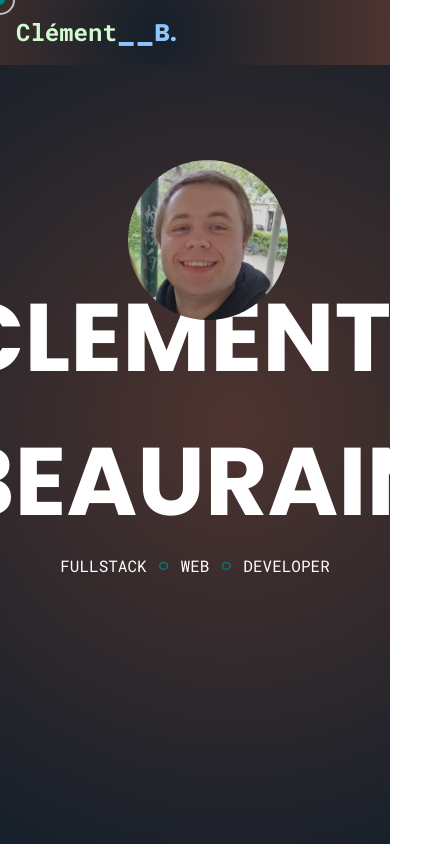
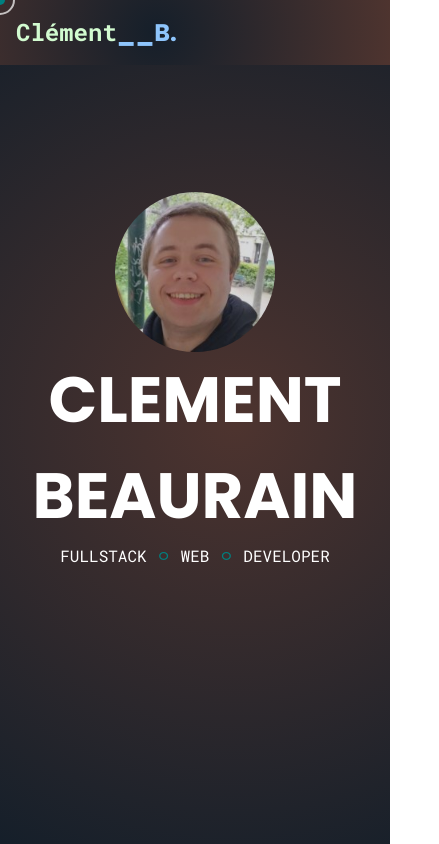
Before and after one commit to Lap0u/Portfolio, a React (Vite) app in the folder my-portfolio/: page / in a window 390 px wide. Shown: the top 844 px of the page, 439 px wide, since content can reach past the window. Built offline with nearby package versions, Linux system fonts and the light colour scheme; some icons are missing.

Commit message:
ajout useOrientation

```diff
--- a/my-portfolio/package.json
+++ b/my-portfolio/package.json
@@ -10,6 +10,7 @@
     "preview": "vite preview"
   },
   "dependencies": {
+    "@uidotdev/usehooks": "^2.0.1",
     "react": "^18.2.0",
     "react-dom": "^18.2.0",
     "react-router-dom": "^6.14.1",
--- a/my-portfolio/src/components/BigTitle.tsx
+++ b/my-portfolio/src/components/BigTitle.tsx
@@ -1,17 +1,38 @@
 import clementProfile from '../assets/clement_profile.png';
+import { useOrientation } from '../hooks/useOrientation';
 
 const BigTitle = () => {
+  const { isPortrait } = useOrientation();
   return (
+    <>
+      {isPortrait ? (
+        <div className="pt-48 flex flex-col items-center w-screen h-[100dvh] radial2">
+          <img
+            src={clementProfile}
+            alt="face"
+            className="z-0 w-[clamp(10rem_,_10vw_,_20rem)] rounded-full"
+          />
+          <div id="home" className="flex flex-col items-center justify-center">
+            <div className=" text-center text-[clamp(4rem_,_8vw_,_12rem)] font-bold text-white">
+              CLEMENT BEAURAIN
+            </div>
+            <div className="text-[clamp(1rem_,_1.5vw_,_1.5rem)] text-white font-roboto">
+              FULLSTACK <span className="text-teal">ㅇ</span> WEB{' '}
+              <span className="text-teal">ㅇ</span> DEVELOPER
+            </div>
+          </div>
+        </div>
+      ) : (
         <>
           <img
             src={clementProfile}
             alt="face"
-        className="z-0 first-letter: absolute top-40 left-32 w-[clamp(10rem_,_10vw_,_20rem)] rounded-full"
+            className="z-0 absolute top-64 tablet:top-40 left-32 w-[clamp(10rem_,_10vw_,_20rem)] rounded-full"
           />
           <div
             id="home"
             className="flex flex-col items-center justify-center w-screen h-[100vh] radial2">
-        <div className="text-[clamp(6rem_,_8vw_,_10rem)] font-bold text-white">
+            <div className="text-center text-[clamp(6rem_,_8vw_,_10rem)] font-bold text-white">
               CLEMENT BEAURAIN
             </div>
             <div className="text-[clamp(1rem_,_1.5vw_,_1.5rem)] text-white font-roboto">
@@ -20,6 +41,8 @@ const BigTitle = () => {
             </div>
           </div>
         </>
+      )}
+    </>
   );
 };
 
--- /dev/null
+++ b/my-portfolio/src/hooks/useOrientation.ts
@@ -0,0 +1,31 @@
+import { useEffect, useState } from 'react';
+
+export interface IOrientation {
+  isPortrait: boolean;
+  isLandscape: boolean;
+}
+
+export const useOrientation = (): IOrientation => {
+  const [height, setHeight] = useState(window.innerHeight || 667);
+  const [width, setWidth] = useState(window.innerWidth || 375);
+
+  useEffect(() => {
+    setHeight(window.innerHeight);
+    setWidth(window.innerWidth);
+    window.addEventListener('resize', () => {
+      setHeight(window.innerHeight);
+      setWidth(window.innerWidth);
+    });
+    return () => {
+      window.removeEventListener('resize', () => {
+        setHeight(window.innerHeight);
+        setWidth(window.innerWidth);
+      });
+    };
+  }, []);
+
+  return {
+    isPortrait: !!(height && width && height > width),
+    isLandscape: !!(height && width && height < width),
+  };
+};
```
Also changed, not shown: 1 other file (tests, documents, lock files or other folders). Lines whose indentation alone changed are shown as unchanged.
